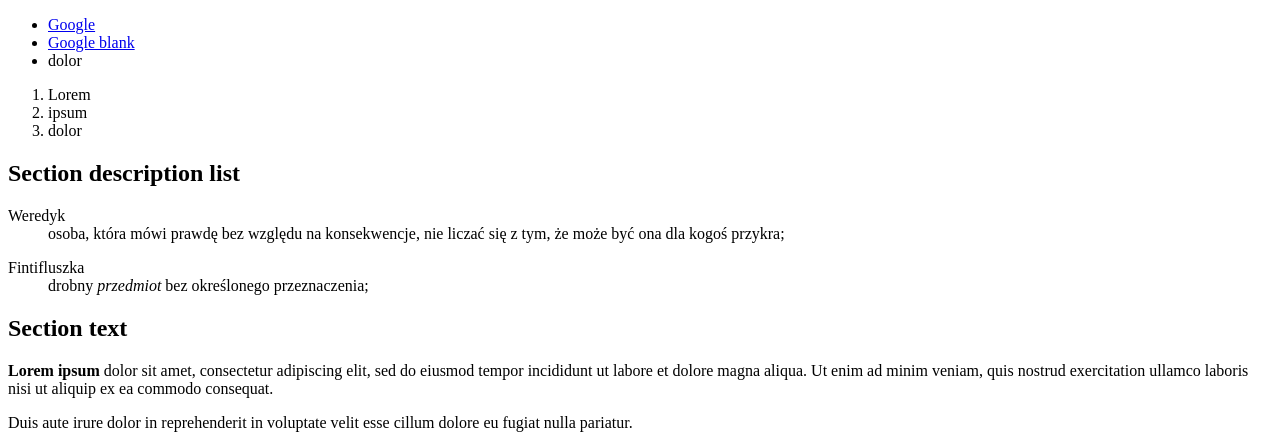
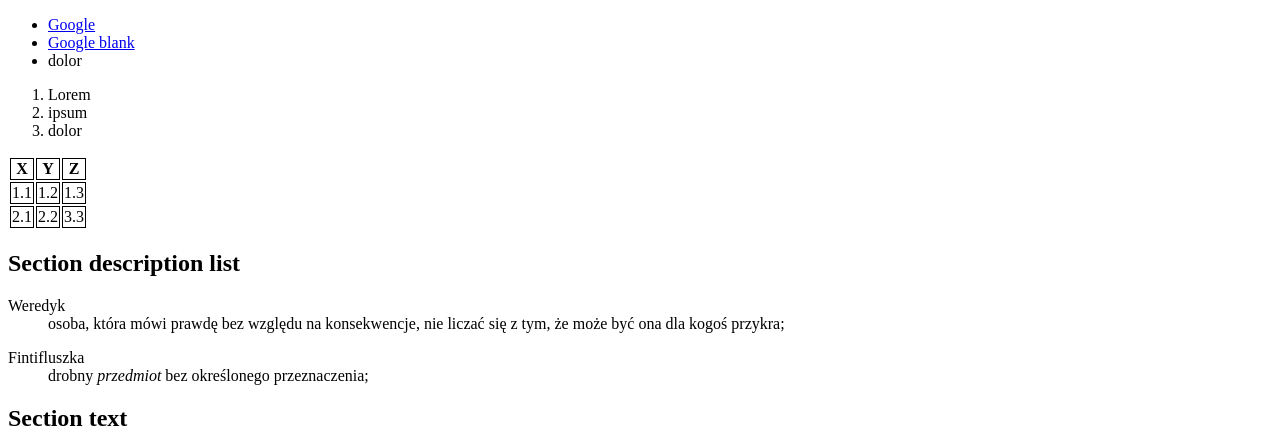
Before and after one commit to holistic-fox/goit-html-demo, a plain HTML site: page index.html in a window 1280 px wide. Shown: the top 445 px of the page. Drawn offline with Linux system fonts and the light colour scheme.

Commit message:
add section with example table

```diff
--- a/index.html
+++ b/index.html
@@ -3,6 +3,14 @@
 <head>
 	<meta charset="UTF-8">
 	<title>Go IT Demo</title>
+	<style>
+		td{
+			border: 1px solid black;
+		}
+		th{
+			border: 1px solid black;
+		}
+	</style>
 </head>
 <body>
 <header>
@@ -24,6 +32,25 @@
 	</nav>
 </header>
 <main>
+	<section>
+		<table>
+			<tr>
+				<th>X</th>
+				<th>Y</th>
+				<th>Z</th>
+			</tr>
+			<tr>
+				<td>1.1</td>
+				<td>1.2</td>
+				<td>1.3</td>
+			</tr>
+			<tr>
+				<td>2.1</td>
+				<td>2.2</td>
+				<td>3.3</td>
+			</tr>
+		</table>
+	</section>
 	<section>
 		<h2>Section description list</h2>
 		<dl>
```
